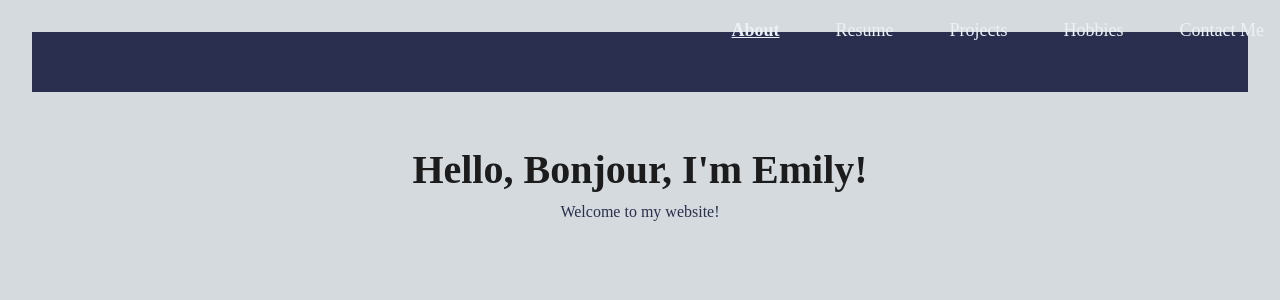
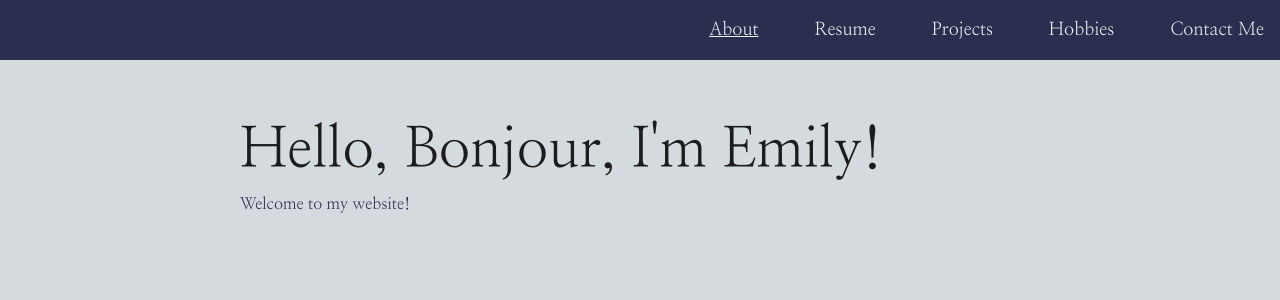
Before and after one commit to Emilyho11/personal-website, a React (Vite) app in the folder frontend/: page / in a window 1280 px wide. Shown: the top 300 px of the page. Built offline with nearby package versions, Linux system fonts and the light colour scheme.

Commit message:
Fixing styles

```diff
--- a/frontend/src/App.css
+++ b/frontend/src/App.css
@@ -1,16 +1,12 @@
+@import url('https://fonts.googleapis.com/css2?family=Nanum+Myeongjo&display=swap');
+
 #root {
-	font-family: "Libre Franklin", "sans-serif";
-
-  max-width: 1280px;
-  margin: 0 auto;
-  padding: 2rem;
-  text-align: center;
+	font-family: 'Nanum Myeongjo', serif;
 }
 
 a:visited {
 	text-decoration: none;
 }
-/* Obtain Free SVG Graphics from undraw.co */
 
 .unselectable {
 	user-drag: none;
--- a/frontend/src/index.css
+++ b/frontend/src/index.css
@@ -20,11 +20,11 @@
 
 a {
   font-weight: 500;
-  color: #646cff;
+  color: #D0E4F3;
   text-decoration: inherit;
 }
 a:hover {
-  color: #535bf2;
+  color: #1c2bff;
 }
 
 body {
@@ -34,11 +34,16 @@
 }
 
 h1 {
-	font-size: 2.5rem;
+	font-size: 3.5rem;
 	font-weight: 600;
 }
 
 h2 {
-	font-size: 1.8rem;
+	font-size: 2rem;
 	font-weight: 400;
 }
+
+h3 {
+	font-size: 1.3rem;
+	font-weight: 200;
+}
--- a/frontend/tailwind.config.js
+++ b/frontend/tailwind.config.js
@@ -5,8 +5,8 @@
 		extend: {
 			colors: {
 				dark_blue: "#2A2F4F",
-				light_blue: "#D0E4F3",
-				back_light_blue: "#F1F5F8",
+				back_light_blue: "#D0E4F3",
+				light_blue: "#EBF1F5",
 				gray: "#D5DADE"
 			},
 			width: {
```
